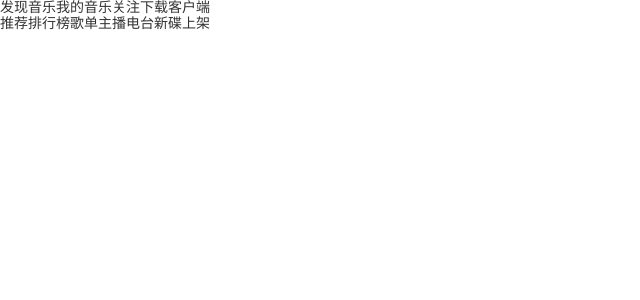
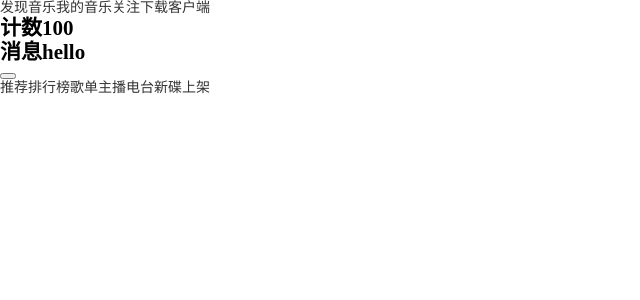
Before and after one commit to m-g-a-w/mgaw-music, a React (Create React App) app: page /#/discover in a window 1280 px wide. Shown: the top 300 px of the page, without its empty margins (0-640 px from the left). Built offline with nearby package versions, Linux system fonts and the light colour scheme.

Commit message:
状态管理

```diff
--- a/package.json
+++ b/package.json
@@ -3,6 +3,7 @@
   "version": "0.1.0",
   "private": true,
   "dependencies": {
+    "@reduxjs/toolkit": "^2.2.7",
     "@testing-library/jest-dom": "^5.17.0",
     "@testing-library/react": "^13.4.0",
     "@testing-library/user-event": "^13.5.0",
@@ -14,6 +15,7 @@
     "normalize.css": "^8.0.1",
     "react": "^18.3.1",
     "react-dom": "^18.3.1",
+    "react-redux": "^9.1.2",
     "react-router-dom": "^6.26.2",
     "react-scripts": "5.0.1",
     "typescript": "^4.9.5",
--- a/src/App.tsx
+++ b/src/App.tsx
@@ -1,8 +1,24 @@
 import React, { Suspense } from 'react'
+import { useRoutes, Link } from 'react-router-dom'
+import { useAppSelector, useAppDispatch, useShallowEqualApp } from './store'
+
 import routes from './router'
-import { useRoutes, Link } from 'react-router-dom'
+import { changeMessage } from './store/modules/counter'
 
 function App() {
+  const { count, message } = useAppSelector(
+    (state) => ({
+      count: state.counter.count,
+      message: state.counter.message
+    }),
+    useShallowEqualApp
+  )
+  // 事件处理函数
+  const dispatch = useAppDispatch()
+
+  function handleChangeMessage() {
+    dispatch(changeMessage('hahaha'))
+  }
   return (
     <div className="App">
       <div className="App">
@@ -11,6 +27,9 @@ function App() {
         <Link to="/focus">关注</Link>
         <Link to="/download">下载客户端</Link>
       </div>
+      <h2>计数{count}</h2>
+      <h2>消息{message}</h2>
+      <button onClick={handleChangeMessage}></button>
       <Suspense fallback="loading...">
         <div className="main">{useRoutes(routes)}</div>
       </Suspense>
--- a/src/index.tsx
+++ b/src/index.tsx
@@ -1,14 +1,20 @@
 import React from 'react'
 import ReactDOM from 'react-dom/client'
 import { HashRouter } from 'react-router-dom'
+import { Provider } from 'react-redux'
+
 import 'normalize.css'
+
 import './assets/css/index.less'
+import store from './store'
 
 import App from '@/App'
 const root = ReactDOM.createRoot(document.getElementById('root') as HTMLElement)
 
 root.render(
-  <HashRouter>
-    <App />
-  </HashRouter>
+  <Provider store={store}>
+    <HashRouter>
+      <App />
+    </HashRouter>
+  </Provider>
 )
--- /dev/null
+++ b/src/store/index.ts
@@ -0,0 +1,25 @@
+import { configureStore } from '@reduxjs/toolkit'
+import {
+  useSelector,
+  useDispatch,
+  TypedUseSelectorHook,
+  shallowEqual
+} from 'react-redux'
+
+import counterReducer from './modules/counter'
+
+const store = configureStore({
+  reducer: {
+    counter: counterReducer
+  }
+})
+
+type GetStateFnType = typeof store.getState
+type IRootState = ReturnType<GetStateFnType>
+type DispatchType = typeof store.dispatch
+
+export const useAppSelector: TypedUseSelectorHook<IRootState> = useSelector
+export const useAppDispatch: () => DispatchType = useDispatch
+export const useShallowEqualApp = shallowEqual
+
+export default store
--- /dev/null
+++ b/src/store/modules/counter.ts
@@ -0,0 +1,15 @@
+import { createSlice } from '@reduxjs/toolkit'
+const counterSlice = createSlice({
+  name: 'counter',
+  initialState: {
+    count: 100,
+    message: 'hello'
+  },
+  reducers: {
+    changeMessage(state, { payload }) {
+      state.message = payload
+    }
+  }
+})
+export const { changeMessage } = counterSlice.actions
+export default counterSlice.reducer
```
Also changed, not shown: 1 other file (tests, documents, lock files or other folders).
